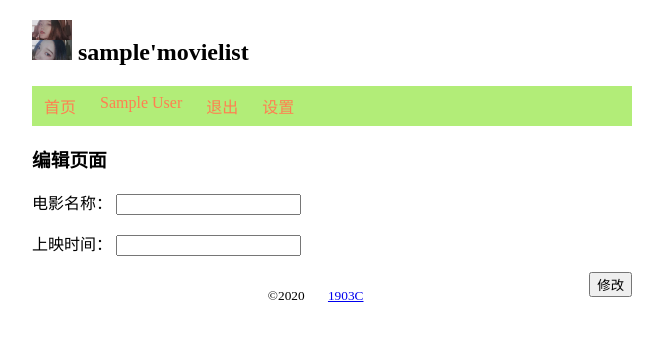
After one commit to wgf0210/flaskweb, a Flask app: template text1/templates/editor.html in a window 1280 px wide. The commit adds this page. Shown: the top 341 px of the page, without its empty margins (308-971 px from the left). Run offline with Flask 2, Linux system fonts and the light colour scheme; the template is opened without the code that fills it, so the values that code supplies are empty; the visitor is signed in with stand-in values (Sample User, id 1); data comes from the database, SQL or seed files in the repository.

Commit message:
功能代码基本完成

```diff
--- a/text1/app.py
+++ b/text1/app.py
@@ -2,9 +2,11 @@ import os,sys
 
 from flask import *
 from flask_sqlalchemy import SQLAlchemy
+from werkzeug.security import generate_password_hash,check_password_hash
+from flask_login import LoginManager,UserMixin,login_user,logout_user,login_required,current_user
 import click
 
-WIN = sys.platform.startswith('win')
+WIN = sys.platform.startswith('win')   #系统平台是否以win开头
 if WIN:
     prefix = 'sqlite:///'     #windows平台
 else:
@@ -16,10 +18,23 @@ app.config['SQLALCHEMY_TRACK_MODIFICATIONS'] = False
 app.config['SECRET_KEY'] = 'flask_dev'
 
 db = SQLAlchemy(app)
+login_manager = LoginManager(app) # 实例化扩展类
+@login_manager.user_loader
+def load_user(user_id):     # 创建用户加载回调函数，接收用户id为参数
+    user = User.query.get(user_id)
+    return user
+# 若操作前未登录，系统会跳转到登录页面
+login_manager.login_view = 'login'
 
-class User(db.Model):
+class User(db.Model,UserMixin):
     id = db.Column(db.Integer,primary_key=True,autoincrement=True)
+    name = db.Column(db.String(15))
     username = db.Column(db.String(15))
+    pwd_hash = db.Column(db.String(128))
+    def set_password(self,password):
+        self.pwd_hash = generate_password_hash(password)  #生成加密密码
+    def validate_password(self,password):
+        return check_password_hash(self.pwd_hash,password)  #检验加密密码
 
 class Movies(db.Model):
     id = db.Column(db.Integer,primary_key=True,autoincrement=True)
@@ -32,14 +47,18 @@ def app_all():
     name = User.query.first().username
     return dict(name=name)
 
+
 @app.route('/',methods=['GET','POST'])
 # @app.route('/index/')
 def index():
+    print(current_user)
     movies = Movies.query.filter().order_by(Movies.year.desc())
     lens = 0
     for i in movies:
         lens += 1
     if request.method == 'POST':
+        if not current_user.is_authenticated:      #登陆判断
+            return redirect(url_for('login'))
         # 获取表单数据
         title = request.form.get('title')
         year = request.form.get('year')
@@ -55,17 +74,81 @@ def index():
             return redirect(url_for('index'))
     return render_template('index.html',movies=movies,lens=len)
 
+@app.route('/movie/editor/<int:movie_id>',methods=['GET','POST'])
+@login_required       #登陆判断
+def editor(movie_id):
+    # get_or_404有则返回，没有返回404错误
+    e_movie = Movies.query.get_or_404(movie_id)
+    if request.method == 'POST':
+        title = request.form.get('title')
+        year = request.form.get('year')
+        if title and year and len(year) < 15:
+            e_movie.title = title
+            e_movie.year = year
+            db.session.commit()
+            flash('修改成功')
+            return redirect(url_for('index'))
+        else:
+            flash('输入有误')
+            return redirect(url_for('editor',movie_id=movie_id))
+    return render_template('editor.html',e_movie=e_movie)
+
+@app.route('/movie/dele/<int:movie_id>',methods=["GET","POST"])
+@login_required
+def dele(movie_id):
+    d_movie = Movies.query.get_or_404(movie_id)
+    db.session.delete(d_movie)
+    db.session.commit()
+    flash('删除成功')
+    return redirect(url_for('index'))
+
+@app.route('/login/',methods=["GET","POST"])
+def login():
+    if request.method == 'POST':
+        username = request.form['username']
+        password = request.form['password']
+        if username and password:
+            user = User.query.first()
+            if username == user.username and user.validate_password(password):
+                login_user(user)
+                flash('登陆成功')
+                return redirect(url_for('index'))
+            else:
+                flash('登录失败')
+            return redirect(url_for('login'))
+        else:
+            flash('输入错误')
+            return redirect(url_for('login'))
+    return render_template('login.html')
+
+@app.route('/logout/')
+@login_required
+def logout():
+    logout_user()
+    flash('退出成功')
+    return redirect(url_for('index'))
+
+@app.route('/settings/',methods=["GET","POST"])
+@login_required
+def settings():
+    if request.method == 'POST':
+        name = request.form['name']
+        if name and len(name)<20:
+            current_user.name = name
+            db.session.commit()
+            flash('设置完成')
+            return redirect(url_for('index'))
+        else:
+            flash('输入错误')
+            return redirect(url_for('settings'))
+    return render_template('settings.html')
+
 # 处理错误页面/信息函数
 @app.errorhandler(404)
 def error_page(e):        # e--给定一个参数来接受
     return render_template('404.html')
 
-# @app.route('/<name>',endpoint='index')
-# def index(name):
-#     print(url_for('index',name='hahaha'))
-#     return 'helloword:{}'.format(name)
-
-# 自定义命令创建数据库
+# 自定义命令-----创建数据库
 @app.cli.command()    #把下面的代码注册为命令
 @click.option('--drop',is_flag=True,help='先删除在创建')  #is_flag为True就有了判断条件
 def initdb(drop):
@@ -73,19 +156,46 @@ def initdb(drop):
         db.drop_all()
     db.create_all()
     click.echo('初始化数据库完成')
-# 自定义命令向空数据库中插入数据
+
+# 自定义命令-----向空数据库中插入数据
 @app.cli.command()
 def forge():
-    name = '铁柱妹妹'
+    # name = '铁柱妹妹'
     movies = [
         {'title':'叶问3','year':'2012'},
         {'title':'疯狂外星人','year':'2019'},
         {'title':'大赢家','year':'2020'}
     ]
-    user = User(username=name)
-    db.session.add(user)
+    # user = User(username=name)
+    # db.session.add(user)
     for i in movies:
         movie = Movies(title=i['title'],year=i['year'])
         db.session.add(movie)
     db.session.commit()
     click.echo('数据库插入数据完成')
+
+# 自定义指令-----生成管理员账号,输入用户名admin，密码，确认密码
+@app.cli.command()
+@click.option('--username',prompt=True,help='登录的用户名')  #option--必写
+@click.option('--password',prompt=True,help='登录的密码',confirmation_prompt=True,hide_input=True)# 二次密码，密码非明文
+def admin(username,password):
+    user = User.query.first()
+    if user is not None:
+        click.echo('更新管理员用户')
+        user.username = username
+        user.set_password = password
+    else:
+        click.echo('创建管理员用户')
+        user = User(username=username,name='admin')
+        user.set_password(password)
+        db.session.add(user)
+    db.session.commit()
+    click.echo('管理员账号更新/创建完成')
+
+
+
+
+# @app.route('/<name>',endpoint='index')
+# def index(name):
+#     print(url_for('index',name='hahaha'))
+#     return 'helloword:{}'.format(name)
--- /dev/null
+++ b/text1/templates/editor.html
@@ -0,0 +1,13 @@
+{% extends 'father.html' %}
+{% block father_content %}
+<h3>编辑页面</h3>
+<form method='post'>
+    <p>电影名称：
+        <input type="text" name='title' autocapitalize="off" value="{{ e_movie.title }}" required>
+    </p>
+    <p>上映时间：
+        <input type="text" name='year' autocapitalize="off" value="{{ e_movie.year }}" required>
+    </p>
+    <input type="submit" value="修改" class='bott'>
+</form>
+{% endblock %}
--- a/text1/templates/father.html
+++ b/text1/templates/father.html
@@ -24,6 +24,23 @@
             <li>
                 <a href="{{ url_for('index') }}">首页</a>
             </li>
+            {% if not current_user.is_authenticated %}
+            <li>
+                <a href="{{ url_for('login') }}">登录</a>
+            </li>
+            {% else %}
+            <li>
+                <a>{{ current_user.name }}</a>
+            </li>
+            {% endif %}
+            {% if current_user.is_authenticated %}
+            <li>
+                <a href="{{ url_for('logout') }}">退出</a>
+            </li>
+            <li>
+                <a href="{{ url_for('settings') }}">设置</a>
+            </li>
+            {% endif %}
         </ul>
     </nav>
     {% block father_content %}{% endblock %}
```
Also changed, not shown: text1/templates/index.html (+12 -0 lines), text1/templates/login.html (added, +10 -0 lines), text1/templates/settings.html (added, +9 -0 lines).
